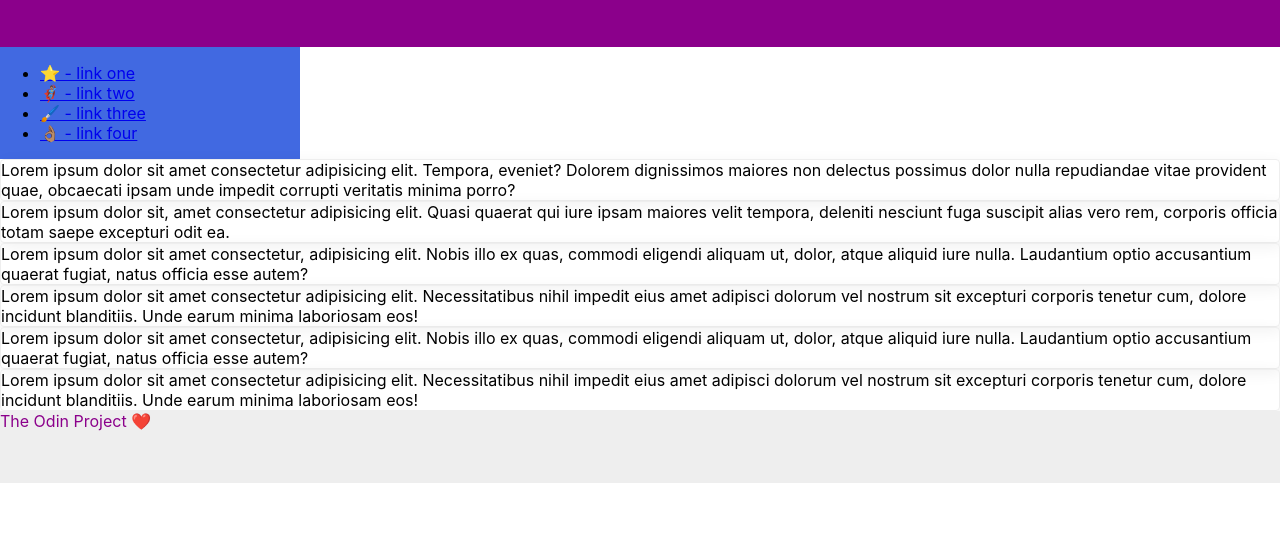
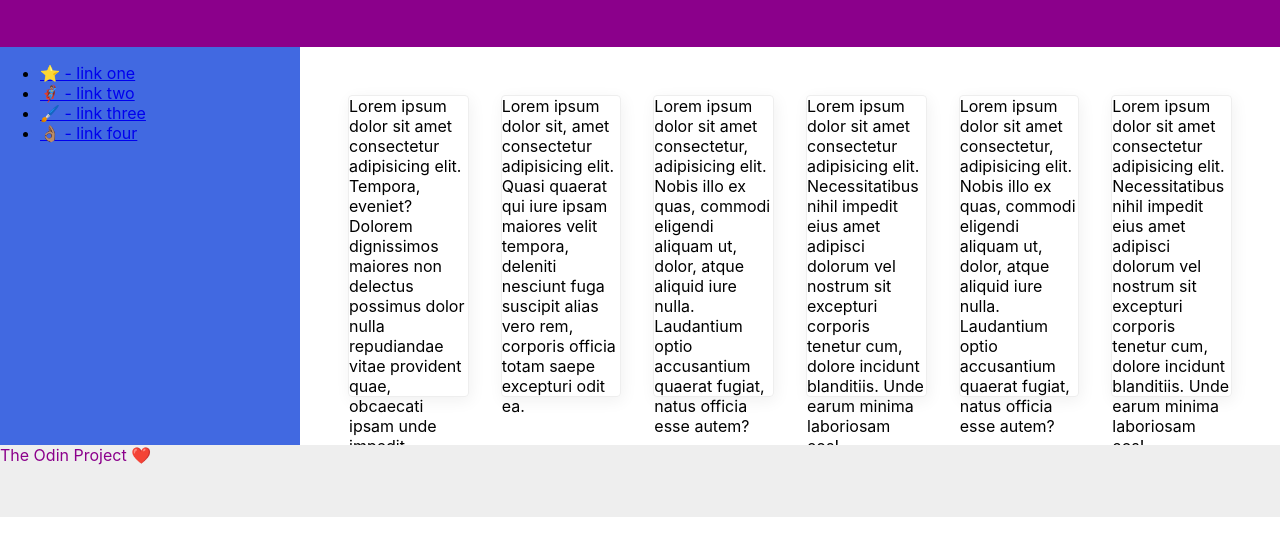
Before and after one commit to G-Y-Chan/css_excercises, a plain HTML site: page 07-flex-layout-2/index.html in a window 1280 px wide. Shown: the part 57-612 px from the top of the page. Drawn offline with Linux system fonts and the light colour scheme.

Commit message:
Make edits to cards section

```diff
--- a/07-flex-layout-2/index.html
+++ b/07-flex-layout-2/index.html
@@ -12,6 +12,7 @@
       MY AWESOME WEBSITE
     </div>
 
+    <div class="main">
       <div class="sidebar">
         <ul>
           <li><a href="#">⭐ - link one</a></li>
@@ -21,13 +22,15 @@
         </ul>
       </div>
 
+      <div class="cards">
       <div class="card">Lorem ipsum dolor sit amet consectetur adipisicing elit. Tempora, eveniet? Dolorem dignissimos maiores non delectus possimus dolor nulla repudiandae vitae provident quae, obcaecati ipsam unde impedit corrupti veritatis minima porro?</div>
       <div class="card">Lorem ipsum dolor sit, amet consectetur adipisicing elit. Quasi quaerat qui iure ipsam maiores velit tempora, deleniti nesciunt fuga suscipit alias vero rem, corporis officia totam saepe excepturi odit ea.</div>
       <div class="card">Lorem ipsum dolor sit amet consectetur, adipisicing elit. Nobis illo ex quas, commodi eligendi aliquam ut, dolor, atque aliquid iure nulla. Laudantium optio accusantium quaerat fugiat, natus officia esse autem?</div>
       <div class="card">Lorem ipsum dolor sit amet consectetur adipisicing elit. Necessitatibus nihil impedit eius amet adipisci dolorum vel nostrum sit excepturi corporis tenetur cum, dolore incidunt blanditiis. Unde earum minima laboriosam eos!</div>
       <div class="card">Lorem ipsum dolor sit amet consectetur, adipisicing elit. Nobis illo ex quas, commodi eligendi aliquam ut, dolor, atque aliquid iure nulla. Laudantium optio accusantium quaerat fugiat, natus officia esse autem?</div>
       <div class="card">Lorem ipsum dolor sit amet consectetur adipisicing elit. Necessitatibus nihil impedit eius amet adipisci dolorum vel nostrum sit excepturi corporis tenetur cum, dolore incidunt blanditiis. Unde earum minima laboriosam eos!</div>
-
+      </div>
+    </div>
     <div class="footer">
       The Odin Project ❤️
     </div>
--- a/07-flex-layout-2/style.css
+++ b/07-flex-layout-2/style.css
@@ -17,6 +17,16 @@ body {
     padding: 16px;
 }
 
+.main {
+    display: flex;
+}
+
+.cards {
+    display: flex;
+    flex-wrap: wrap;
+    padding: 32px;
+}
+
 .footer {
     height: 72px;
     background: #eee;
@@ -27,10 +37,16 @@ body {
     width: 300px;
     background: royalblue;
     box-sizing: border-box;
+    flex-shrink: 0;
 }
 
 .card {
     border: 1px solid #eee;
     box-shadow: 2px 4px 16px rgba(0,0,0,.06);
     border-radius: 4px;
+    width: 300px;
+    height: 300px;
+    flex: 1;
+    flex-wrap: wrap;
+    margin: 16px;
 }
```
Lines whose indentation alone changed are shown as unchanged.
